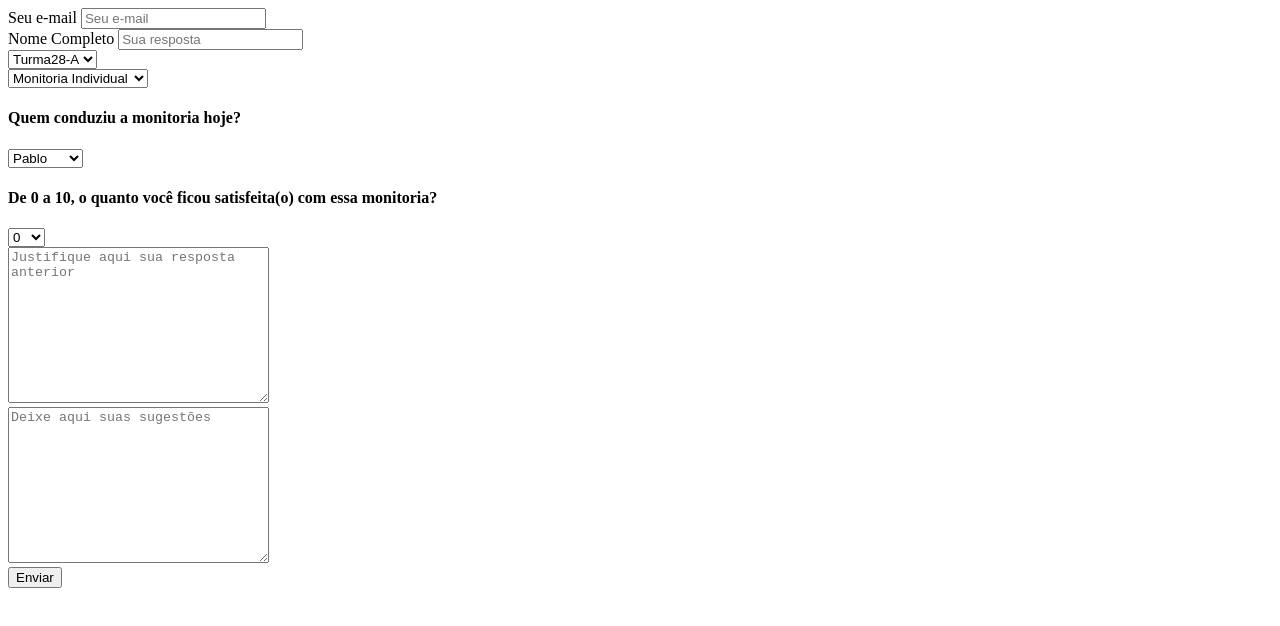
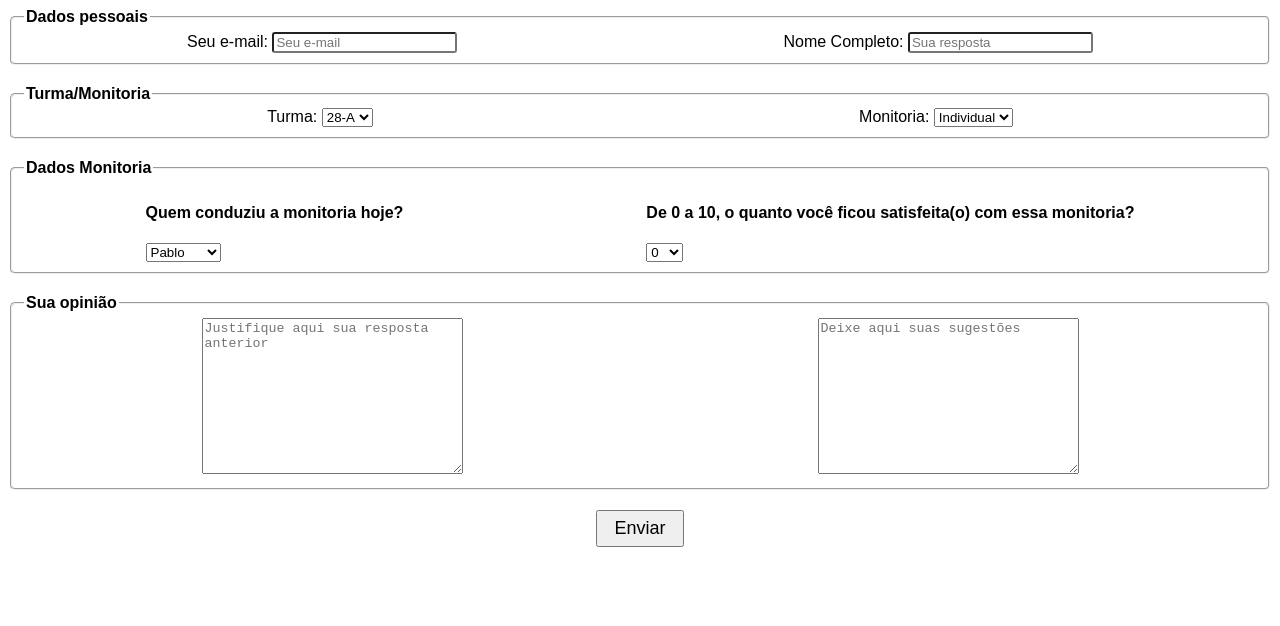
Before and after one commit to Paludio/forms, a plain HTML site: page index.html in a window 1280 px wide. Drawn offline with Linux system fonts and the light colour scheme.

Commit message:
style feito

```diff
--- a/index.html
+++ b/index.html
@@ -1,36 +1,67 @@
 <!DOCTYPE html>
 <html lang="en">
   <head>
-  <meta charset="UTF-8">
-  <meta http-equiv="X-UA-Compatible" content="IE=edge">
-  <meta name="viewport" content="width=device-width, initial-scale=1.0">
-  <link rel="stylesheet" href="style.css">
+    <meta charset="UTF-8" />
+    <meta http-equiv="X-UA-Compatible" content="IE=edge" />
+    <meta name="viewport" content="width=device-width, initial-scale=1.0" />
+    <link rel="stylesheet" href="style.css" />
     <title>Document</title>
   </head>
   <body>
+    <form action="">
+      <fieldset class="dados-pessoais">
+        <legend>Dados pessoais</legend>
         <section>
-    <label for="e-mail"> Seu e-mail
-      <input type="email" name="" id="e-mail" required min="10" max="50" placeholder="Seu e-mail">
+          <label for="e-mail">
+            Seu e-mail:
+            <input
+              type="email"
+              name=""
+              id="e-mail"
+              required
+              min="10"
+              max="50"
+              placeholder="Seu e-mail"
+            />
           </label>
         </section>
         <section>
-    <label for="nome"> Nome Completo
-      <input type="text" id="nome" min="10" max="40" placeholder="Sua resposta">
+          <label for="nome">
+            Nome Completo:
+            <input
+              type="text"
+              id="nome"
+              min="10"
+              max="40"
+              placeholder="Sua resposta"
+            />
           </label>
         </section>
+      </fieldset>
 
+      <fieldset class="dados-pessoais">
+        <legend>Turma/Monitoria</legend>
+
+        <label for="turma">
+          Turma:
           <select id="turma" name="selectTurma" required>
-    <option value="turma28-A">Turma28-A</option>
-    <option value="turma28-B">Turma28-B</option>
+            <option value="turma28-A">28-A</option>
+            <option value="turma28-B">28-B</option>
           </select>
-<br>
+        </label>
+
+        <label for="monitoria">
+          Monitoria:
           <select id="monitoria" name="selectMonitoria">
-    <option value="individual">Monitoria Individual</option>
-    <option value="grupo">Monitoria em Grupo</option>
+            <option value="individual">Individual</option>
+            <option value="grupo">Grupo</option>
           </select>
+        </label>
+      </fieldset>
 
-  <form action="">
-
+      <fieldset class="dados-pessoais">
+        <legend>Dados Monitoria</legend>
+        <div class="dados-monitoria">
           <h4>Quem conduziu a monitoria hoje?</h4>
           <label for="seleciona-monitor">
             <select name="monitoria" id="seleciona-monitor" required>
@@ -40,11 +71,14 @@
               <option value="Carol">Carolzita</option>
             </select>
           </label>
-
+        </div>
 
         <!-- 6 - Crie um campo onde seja possível marcar a satisfação -->
+        <div class="dados-monitoria">
           <label for="satisfacao">
-        <h4>De 0 a 10, o quanto você ficou satisfeita(o) com essa monitoria?</h4>
+            <h4>
+              De 0 a 10, o quanto você ficou satisfeita(o) com essa monitoria?
+            </h4>
             <select name="nota" id="satisfacao" required>
               <option value="0">0</option>
               <option value="1">1</option>
@@ -59,22 +93,42 @@
               <option value="10">10</option>
             </select>
           </label>
-
-</form>
+        </div>
+      </fieldset>
 
       <!-- Requisito 07 - Felipe -->
+      <fieldset class="dados-pessoais">
+        <legend>Sua opinião</legend>
         <section id="justifica-textarea">
           <label for="justificativa"></label>
-    <textarea name="" id="justificativa" placeholder="Justifique aqui sua resposta anterior" cols="30" rows="10" required></textarea>
+          <textarea
+            name=""
+            id="justificativa"
+            placeholder="Justifique aqui sua resposta anterior"
+            cols="30"
+            rows="10"
+            required
+          ></textarea>
         </section>
 
         <!-- Requisito 08 - Felipe -->
         <section id="sugestoes-textarea">
           <label for="sugestoes"></label>
-    <textarea name="sugestoes" id="sugestoes" cols="30" rows="10" maxlength="500" placeholder="Deixe aqui suas sugestões"></textarea>
+          <textarea
+            name="sugestoes"
+            id="sugestoes"
+            cols="30"
+            rows="10"
+            maxlength="500"
+            placeholder="Deixe aqui suas sugestões"
+          ></textarea>
         </section>
+      </fieldset>
 
+      <div class="button">
         <button type="button" id="send-button">Enviar</button>
+      </div>
+    </form>
     <script src="./script.js"></script>
   </body>
 </html>
--- /dev/null
+++ b/style.css
@@ -0,0 +1,35 @@
+fieldset {
+  border-radius: 5px;
+  font-family: sans-serif;
+}
+
+input {
+  border-radius: 3px;
+}
+
+legend {
+  font-weight: 700;
+}
+
+.button {
+  display: flex;
+  justify-content: center;
+}
+
+.button button {
+  font-size: 18px;
+  padding: 6px 16px;
+}
+
+.dados-monitoria {
+  align-items: flex-start;
+  display: flex;
+  flex-direction: column;
+  flex-wrap: wrap;
+}
+
+.dados-pessoais {
+  display: flex;
+  justify-content: space-around;
+  margin-bottom: 20px;
+}
```
Lines whose indentation alone changed are shown as unchanged.
